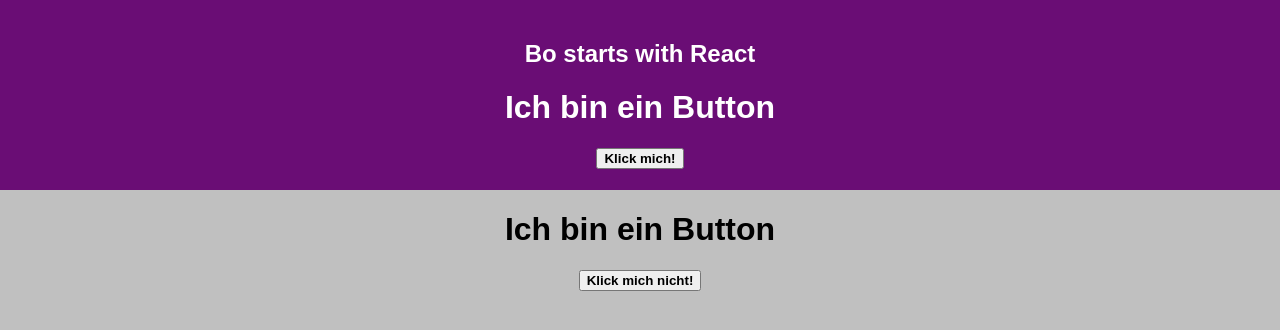
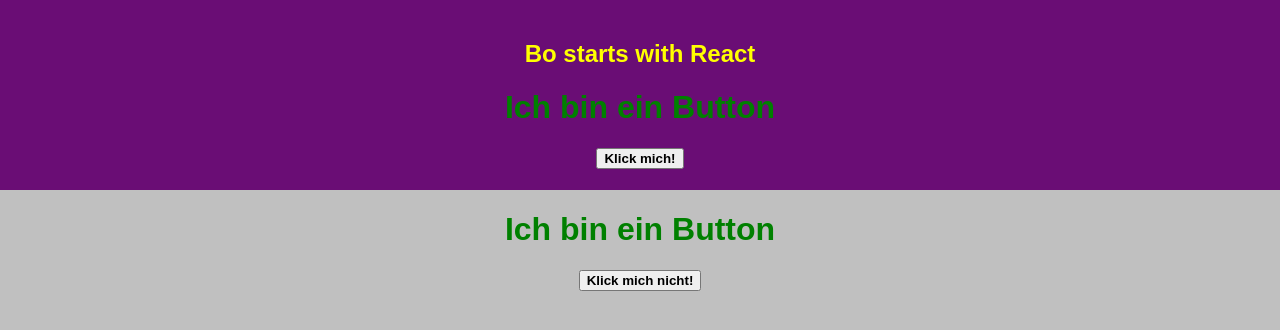
Before and after one commit to Borazius/react, a React (Create React App) app: page / in a window 1280 px wide. Shown: the top 330 px of the page. Built offline with nearby package versions, Linux system fonts and the light colour scheme.

Commit message:
Übungsbeispiel mit Komponente & CSS

```diff
--- a/src/App.css
+++ b/src/App.css
@@ -22,3 +22,7 @@
   from { transform: rotate(0deg); }
   to { transform: rotate(360deg); }
 }
+
+.App-heading{
+  color:yellow;
+}
--- a/src/App.js
+++ b/src/App.js
@@ -8,7 +8,7 @@ class App extends Component {
     return (
       <div className="App">
         <div className="App-header">
-          <h2>Bo starts with React</h2>
+          <h2 className="App-heading">Bo starts with React</h2>
           {/* Klasse aufrufen */}
           {/* Wir übergeben Parameter, label ist hier wie Eigenschaft/Variable, Videobeispiel wurde label genommen */}
           <Button label="Klick mich!"></Button>
--- /dev/null
+++ b/src/Button.css
@@ -0,0 +1,11 @@
+/* Übungsbeispiel Abschnitt 3 Kapitel 10 */
+/* CSS & Komponenten */
+/* Man könnte eine CSS-Datei für alle Komponenten erstellen,
+besser noch: Man erstellt eine jeweilige CSS-Datei für eine Komponente,
+also hier Button.css für die Komponente Button.js -> Übersichtlicher */
+
+/* Hier ist die CSS für die Komponente Button.js */
+
+.Button-heading{
+    color: green;
+}
--- a/src/Button.js
+++ b/src/Button.js
@@ -1,4 +1,5 @@
 import React, {Component} from 'react';
+import "./Button.css";
 
 // erstelle eine Klasse Button und erbe von der Klasse Components
 class Button extends Component {
@@ -10,7 +11,11 @@ class Button extends Component {
 
     return (
       <div className="btn">
-        <h1>Ich bin ein Button</h1>
+
+        {/* Klasse wie im folgenden bennen:
+        "Komponente-CSS-Element" */}
+
+        <h1 className="Button-heading">Ich bin ein Button</h1>
         {/* normaler HTML-Button, daher kleingeschrieben */}
         <button>
           {/* statt Text "klick mich" hier JavaScript mit props */}
```
